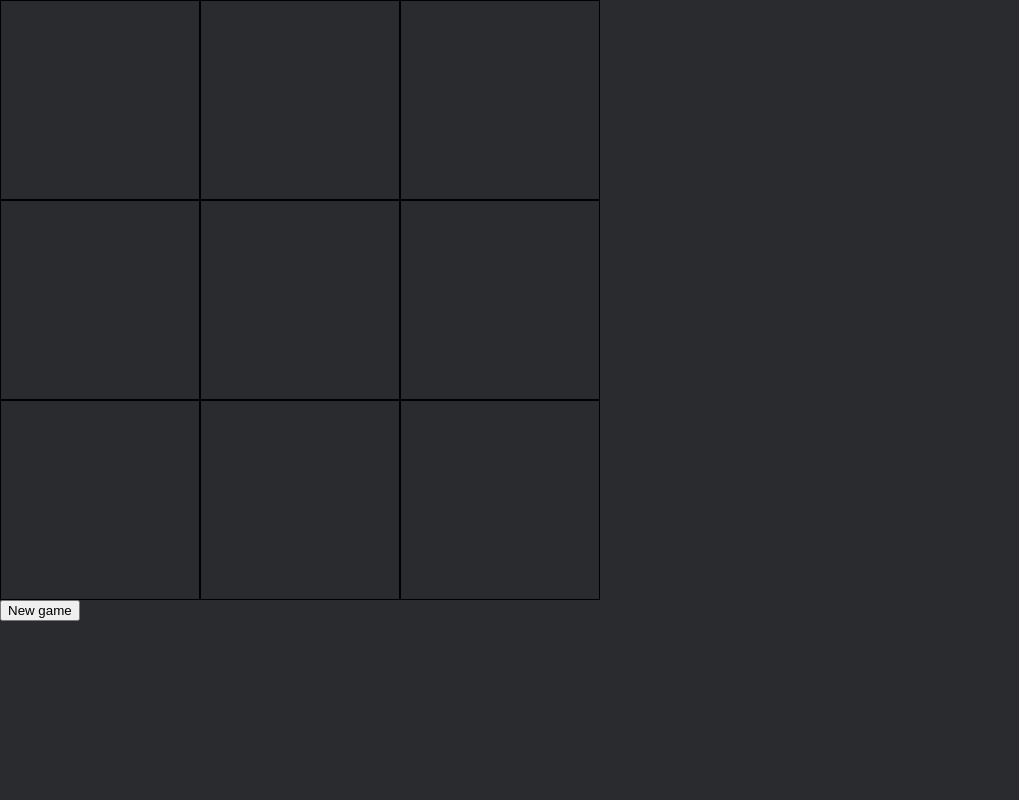
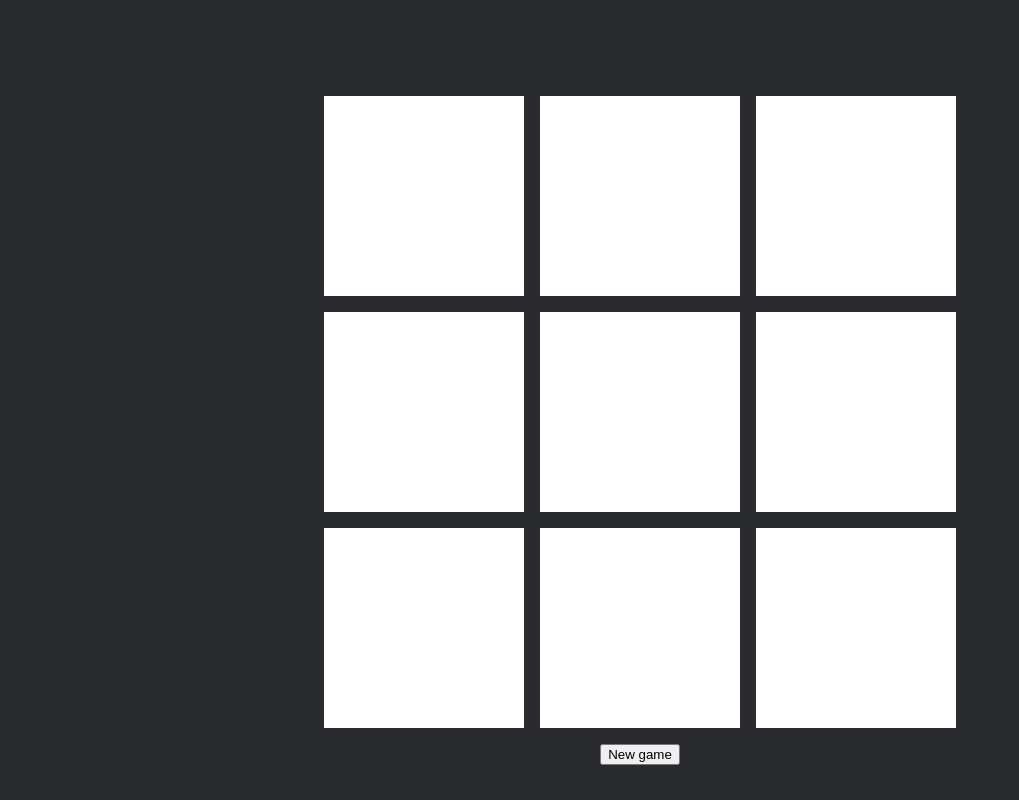
Before and after one commit to YoannAsl/tic-tac-toe, a React (Create React App) app: page / in a window 1280 px wide. Shown: the whole page, without its empty margins (0-1019 px from the left). Built offline with nearby package versions, Linux system fonts and the light colour scheme.

Commit message:
feat: add style

```diff
--- a/src/components/Board.tsx
+++ b/src/components/Board.tsx
@@ -23,6 +23,9 @@ function Board({ cells, onCellClick }: BoardProps) {
 
 const Grid = styled.div`
     display: grid;
+    gap: 1rem;
+    width: fit-content;
+    margin: 1rem 0;
     grid-template-rows: 200px 200px 200px;
     grid-template-columns: 200px 200px 200px;
 `;
--- a/src/components/Cell.tsx
+++ b/src/components/Cell.tsx
@@ -18,10 +18,10 @@ function Cell({ value, onClick }: CellProps) {
 }
 
 const Container = styled.div`
-    border: 1px solid black;
     display: flex;
     justify-content: center;
     align-items: center;
+    background-color: white;
     img {
         width: 150px;
         height: 150px;
--- a/src/components/Game.tsx
+++ b/src/components/Game.tsx
@@ -120,6 +120,9 @@ const Container = styled.main`
     display: flex;
     flex-direction: column;
     color: white;
+    padding-top: 5rem;
+    box-sizing: border-box;
+    align-items: center;
     & > button {
         width: fit-content;
     }
```
